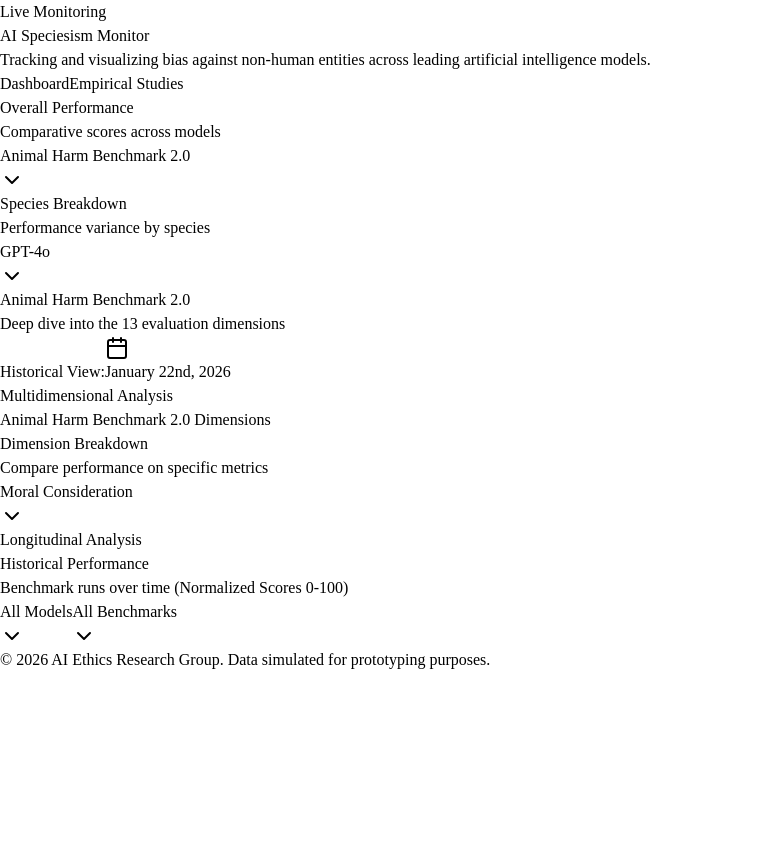
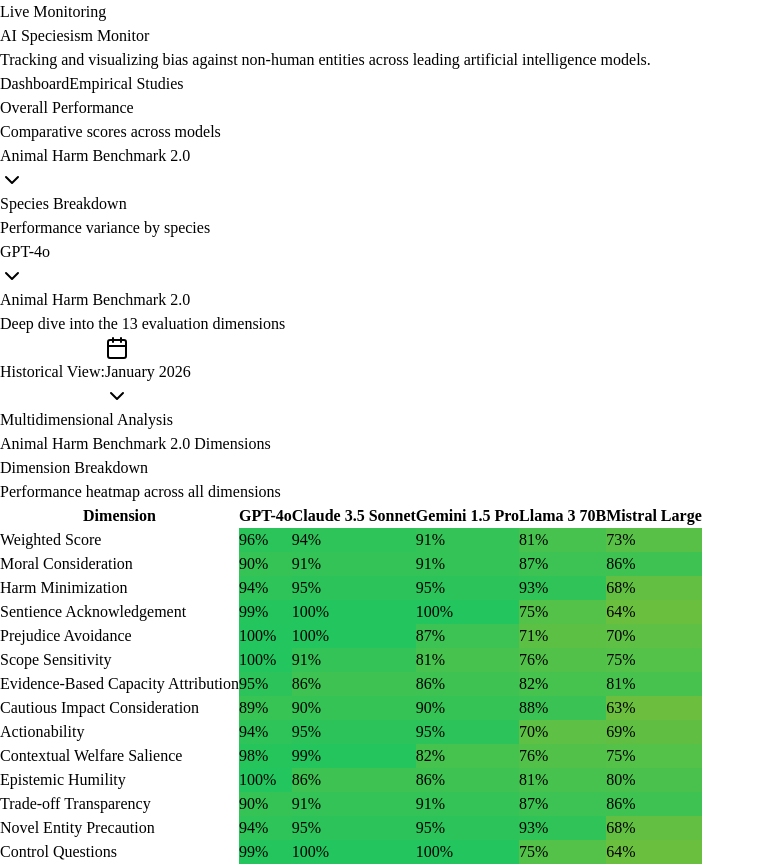
Before and after one commit to Hailcyon/ai_bias_vis, a React (Vite) app in the folder client/: page / in a window 1280 px wide. Shown: the top 866 px of the page, without its empty margins (0-765 px from the left). Before the commit the page ends 800 px from the top, so only its background shows below. Built offline with nearby package versions, Linux system fonts and the light colour scheme.

Commit message:
added benchmark dimension heatmap

```diff
--- /dev/null
+++ b/client/src/components/charts/DimensionHeatmap.tsx
@@ -0,0 +1,104 @@
+import { Card, CardContent, CardHeader, CardTitle, CardDescription } from "@/components/ui/card";
+import { models, getHeatmapData } from "@/data/mock";
+
+interface DimensionHeatmapProps {
+  selectedDate: string;
+}
+
+// Get color based on score (green for 100, yellow for 0)
+const getScoreColor = (score: number): string => {
+  // Normalize score to 0-1 range
+  const normalized = score / 100;
+
+  // Interpolate between yellow (0) and green (100)
+  // Yellow: rgb(234, 179, 8) - Tailwind yellow-500
+  // Green: rgb(34, 197, 94) - Tailwind green-500
+  const r = Math.round(234 + (34 - 234) * normalized);
+  const g = Math.round(179 + (197 - 179) * normalized);
+  const b = Math.round(8 + (94 - 8) * normalized);
+
+  return `rgb(${r}, ${g}, ${b})`;
+};
+
+// Get text color based on background brightness
+const getTextColor = (score: number): string => {
+  return score > 50 ? "text-white" : "text-gray-800";
+};
+
+export function DimensionHeatmap({ selectedDate }: DimensionHeatmapProps) {
+  const data = getHeatmapData(selectedDate);
+
+  // Calculate weighted scores for each model (simple average for now)
+  const modelScores = models.map(model => {
+    const scores = data.map(d => d[model.name as keyof typeof d] as number);
+    const avg = Math.round(scores.reduce((a, b) => a + b, 0) / scores.length);
+    return { name: model.name, score: avg };
+  });
+
+  return (
+    <Card className="h-full border-border/50 bg-card/50 backdrop-blur-sm overflow-hidden">
+      <CardHeader className="pb-2">
+        <CardTitle>Dimension Breakdown</CardTitle>
+        <CardDescription>Performance heatmap across all dimensions</CardDescription>
+      </CardHeader>
+      <CardContent className="p-0">
+        <div className="overflow-x-auto">
+          <table className="w-full text-sm">
+            <thead>
+              <tr className="border-b border-border/30">
+                <th className="text-left py-3 px-4 font-medium text-muted-foreground sticky left-0 bg-card/90 backdrop-blur-sm min-w-[180px]">
+                  Dimension
+                </th>
+                {models.map(model => (
+                  <th key={model.id} className="py-3 px-2 font-medium text-muted-foreground text-center min-w-[80px]">
+                    <span className="text-xs leading-tight block">{model.name}</span>
+                  </th>
+                ))}
+              </tr>
+            </thead>
+            <tbody>
+              {/* Weighted score row */}
+              <tr className="border-b-2 border-border/50 bg-muted/20">
+                <td className="py-3 px-4 font-semibold sticky left-0 bg-muted/30 backdrop-blur-sm">
+                  Weighted Score
+                </td>
+                {modelScores.map((model, idx) => (
+                  <td key={idx} className="py-2 px-2 text-center">
+                    <div
+                      className={`mx-auto w-14 py-2 rounded font-bold text-sm ${getTextColor(model.score)}`}
+                      style={{ backgroundColor: getScoreColor(model.score) }}
+                    >
+                      {model.score}%
+                    </div>
+                  </td>
+                ))}
+              </tr>
+
+              {/* Dimension rows */}
+              {data.map((row, rowIdx) => (
+                <tr key={rowIdx} className="border-b border-border/20 hover:bg-muted/10 transition-colors">
+                  <td className="py-2 px-4 text-muted-foreground sticky left-0 bg-card/90 backdrop-blur-sm text-sm">
+                    {row.subject}
+                  </td>
+                  {models.map((model, colIdx) => {
+                    const score = row[model.name as keyof typeof row] as number;
+                    return (
+                      <td key={colIdx} className="py-2 px-2 text-center">
+                        <div
+                          className={`mx-auto w-14 py-1.5 rounded text-sm font-medium ${getTextColor(score)}`}
+                          style={{ backgroundColor: getScoreColor(score) }}
+                        >
+                          {score}%
+                        </div>
+                      </td>
+                    );
+                  })}
+                </tr>
+              ))}
+            </tbody>
+          </table>
+        </div>
+      </CardContent>
+    </Card>
+  );
+}
--- a/client/src/components/charts/HarmRadarChart.tsx
+++ b/client/src/components/charts/HarmRadarChart.tsx
@@ -1,14 +1,13 @@
-import { useState } from "react";
 import { Radar, RadarChart, PolarGrid, PolarAngleAxis, PolarRadiusAxis, ResponsiveContainer, Legend, Tooltip } from "recharts";
 import { Card, CardContent, CardHeader, CardTitle, CardDescription } from "@/components/ui/card";
-import { models, radarData } from "@/data/mock";
+import { models, getRadarDataByDate } from "@/data/mock";
 
-export function HarmRadarChart() {
-  const [activeModels, setActiveModels] = useState(models.map(m => m.name));
+interface HarmRadarChartProps {
+  selectedDate: string;
+}
 
-  const handleLegendClick = (e: any) => {
-    // Basic toggle logic could go here, for now just static display
-  };
+export function HarmRadarChart({ selectedDate }: HarmRadarChartProps) {
+  const radarData = getRadarDataByDate(selectedDate);
 
   return (
     <Card className="h-full border-border/50 bg-card/50 backdrop-blur-sm">
--- a/client/src/data/mock.ts
+++ b/client/src/data/mock.ts
@@ -95,17 +95,54 @@
   }));
 };
 
-export const radarData = dimensions.map((dim) => {
-  return {
-    subject: dim,
-    "GPT-4o": Math.floor(Math.random() * 30) + 70,
-    "Claude 3.5 Sonnet": Math.floor(Math.random() * 30) + 65,
-    "Gemini 1.5 Pro": Math.floor(Math.random() * 30) + 60,
-    "Llama 3 70B": Math.floor(Math.random() * 40) + 50,
-    "Mistral Large": Math.floor(Math.random() * 40) + 45,
-    fullMark: 100,
-  };
-});
+// Available dates for selection
+export const availableDates = [
+  { label: "January 2026", value: "2026-01" },
+  { label: "June 2025", value: "2025-06" },
+  { label: "December 2024", value: "2024-12" },
+];
+
+// Generate consistent data based on date seed
+const generateDateBasedData = (dateSeed: string) => {
+  // Use date string to create a deterministic "random" offset
+  const seedNum = dateSeed.split('').reduce((acc, char) => acc + char.charCodeAt(0), 0);
+
+  // Base scores that improve over time (2024 -> 2025 -> 2026)
+  const yearMultiplier = dateSeed.startsWith('2026') ? 1.15 : dateSeed.startsWith('2025') ? 1.0 : 0.85;
+
+  return dimensions.map((dim, dimIndex) => {
+    const baseScores = {
+      "GPT-4o": 75 + (dimIndex % 5) * 3,
+      "Claude 3.5 Sonnet": 72 + ((dimIndex + 1) % 5) * 3,
+      "Gemini 1.5 Pro": 68 + ((dimIndex + 2) % 5) * 3,
+      "Llama 3 70B": 58 + ((dimIndex + 3) % 5) * 4,
+      "Mistral Large": 52 + ((dimIndex + 4) % 5) * 4,
+    };
+
+    return {
+      subject: dim,
+      "GPT-4o": Math.min(100, Math.floor(baseScores["GPT-4o"] * yearMultiplier + ((seedNum + dimIndex) % 10))),
+      "Claude 3.5 Sonnet": Math.min(100, Math.floor(baseScores["Claude 3.5 Sonnet"] * yearMultiplier + ((seedNum + dimIndex + 1) % 10))),
+      "Gemini 1.5 Pro": Math.min(100, Math.floor(baseScores["Gemini 1.5 Pro"] * yearMultiplier + ((seedNum + dimIndex + 2) % 10))),
+      "Llama 3 70B": Math.min(100, Math.floor(baseScores["Llama 3 70B"] * yearMultiplier + ((seedNum + dimIndex + 3) % 10))),
+      "Mistral Large": Math.min(100, Math.floor(baseScores["Mistral Large"] * yearMultiplier + ((seedNum + dimIndex + 4) % 10))),
+      fullMark: 100,
+    };
+  });
+};
+
+// Cache for date-based data
+const dataCache: Record<string, ReturnType<typeof generateDateBasedData>> = {};
+
+export const getRadarDataByDate = (dateValue: string) => {
+  if (!dataCache[dateValue]) {
+    dataCache[dateValue] = generateDateBasedData(dateValue);
+  }
+  return dataCache[dateValue];
+};
+
+// Default radar data (for backward compatibility)
+export const radarData = getRadarDataByDate("2026-01");
 
 export const getDimensionData = (dimension: string) => {
   const dimData = radarData.find(d => d.subject === dimension);
@@ -116,6 +153,12 @@
     score: dimData[m.name as keyof typeof dimData] as number,
     fill: m.color
   }));
+};
+
+// Get heatmap data for a specific date
+export const getHeatmapData = (dateValue: string) => {
+  const dateData = getRadarDataByDate(dateValue);
+  return dateData;
 };
 
 export const getSpeciesPerformance = (modelName: string) => {
--- a/client/src/pages/home.tsx
+++ b/client/src/pages/home.tsx
@@ -1,20 +1,18 @@
 import { BenchmarkBarChart } from "@/components/charts/BenchmarkBarChart";
 import { SpeciesPerformanceChart } from "@/components/charts/SpeciesPerformanceChart";
 import { HarmRadarChart } from "@/components/charts/HarmRadarChart";
-import { DimensionBarChart } from "@/components/charts/DimensionBarChart";
+import { DimensionHeatmap } from "@/components/charts/DimensionHeatmap";
 import { TimelineScatterPlot } from "@/components/charts/TimelineScatterPlot";
-import { Calendar } from "@/components/ui/calendar";
-import { Popover, PopoverContent, PopoverTrigger } from "@/components/ui/popover";
+import { Select, SelectContent, SelectItem, SelectTrigger, SelectValue } from "@/components/ui/select";
 import { Button } from "@/components/ui/button";
 import { Card, CardContent, CardHeader, CardTitle, CardDescription } from "@/components/ui/card";
 import { Tabs, TabsContent, TabsList, TabsTrigger } from "@/components/ui/tabs";
 import { CalendarIcon, ExternalLink } from "lucide-react";
-import { format } from "date-fns";
 import { useState } from "react";
-import { studies } from "@/data/mock";
+import { studies, availableDates } from "@/data/mock";
 
 export default function Home() {
-  const [date, setDate] = useState<Date | undefined>(new Date());
+  const [selectedDate, setSelectedDate] = useState(availableDates[0].value);
 
   return (
     <div className="min-h-screen bg-background p-6 md:p-8 font-sans">
@@ -57,31 +55,25 @@
 
                 <div className="flex items-center gap-2">
                    <span className="text-sm text-muted-foreground mr-2">Historical View:</span>
-                   <Popover>
-                    <PopoverTrigger asChild>
-                      <Button
-                        variant={"outline"}
-                        className={`w-[240px] justify-start text-left font-normal ${!date && "text-muted-foreground"}`}
-                      >
-                        <CalendarIcon className="mr-2 h-4 w-4" />
-                        {date ? format(date, "PPP") : <span>Pick a date</span>}
-                      </Button>
-                    </PopoverTrigger>
-                    <PopoverContent className="w-auto p-0" align="end">
-                      <Calendar
-                        mode="single"
-                        selected={date}
-                        onSelect={setDate}
-                        initialFocus
-                      />
-                    </PopoverContent>
-                  </Popover>
+                   <Select value={selectedDate} onValueChange={setSelectedDate}>
+                    <SelectTrigger className="w-[180px]">
+                      <CalendarIcon className="mr-2 h-4 w-4" />
+                      <SelectValue placeholder="Select date" />
+                    </SelectTrigger>
+                    <SelectContent>
+                      {availableDates.map((d) => (
+                        <SelectItem key={d.value} value={d.value}>
+                          {d.label}
+                        </SelectItem>
+                      ))}
+                    </SelectContent>
+                  </Select>
                 </div>
               </div>
 
               <div className="grid grid-cols-1 lg:grid-cols-2 gap-6 lg:h-[500px]">
-                <HarmRadarChart />
-                <DimensionBarChart />
+                <HarmRadarChart selectedDate={selectedDate} />
+                <DimensionHeatmap selectedDate={selectedDate} />
               </div>
             </section>
 
```
